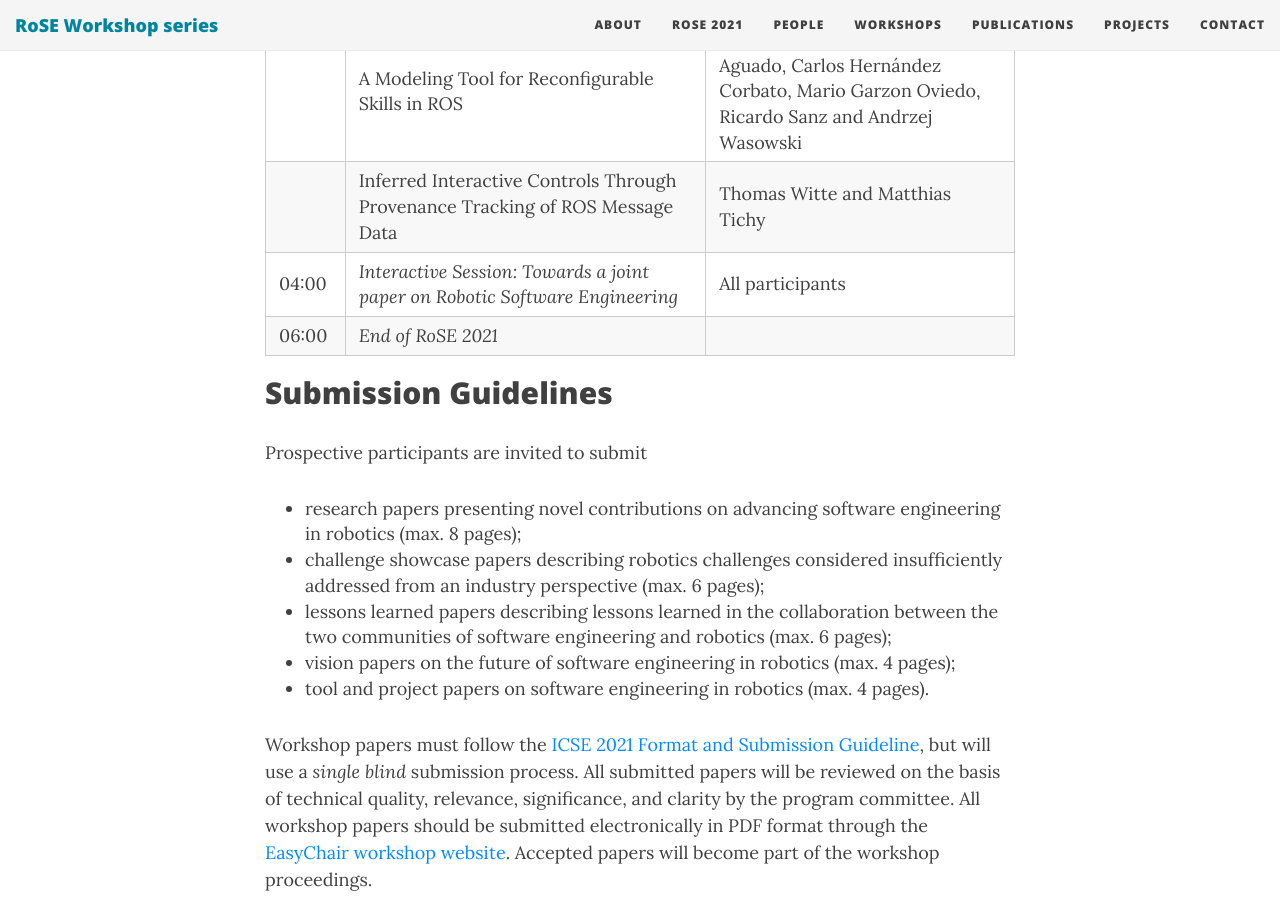
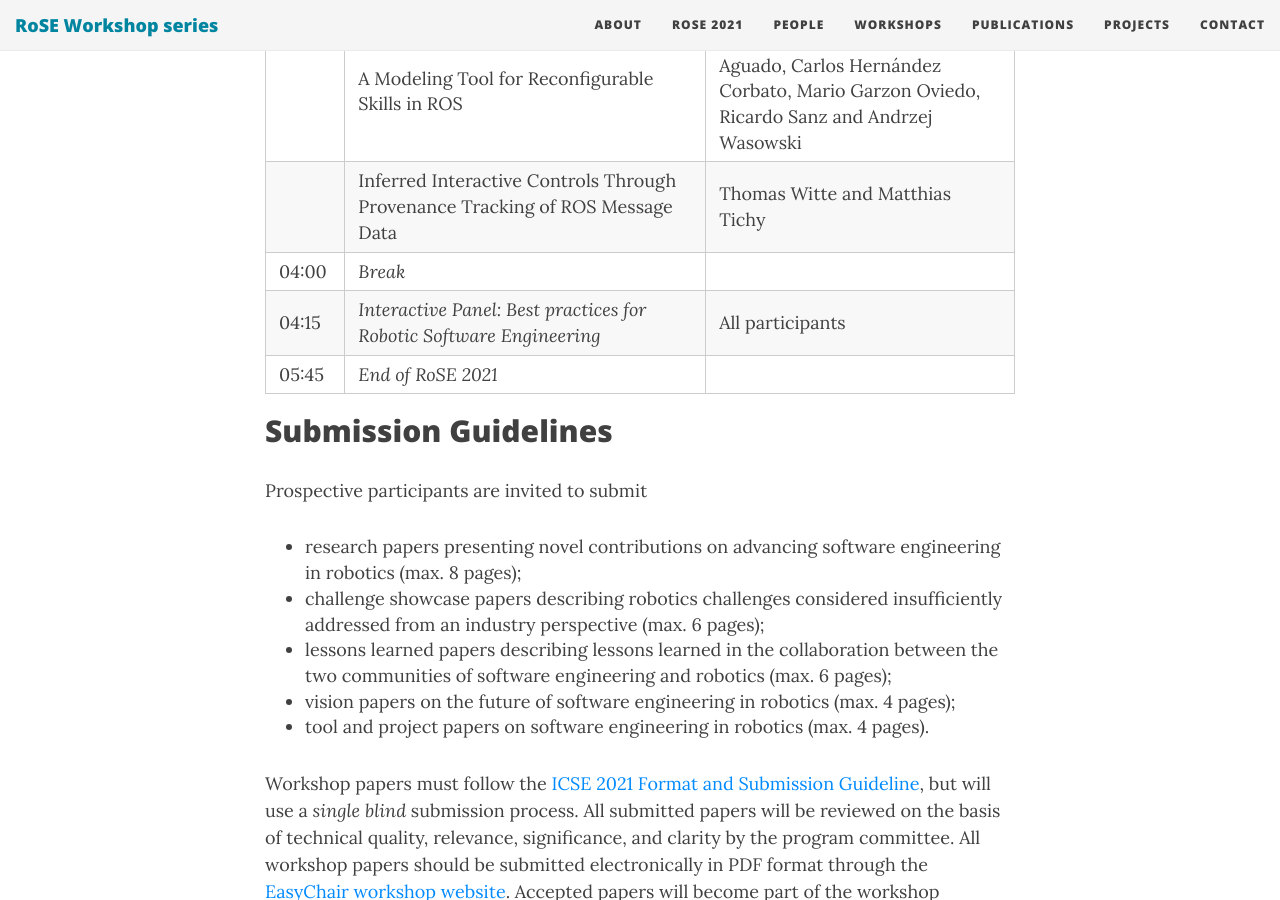
Before and after one commit to rose-workshops/rose-workshops.github.io, a Jekyll site: the page built from rose2021.md, in a window 1280 px wide and 900 px high, scrolled down 4595 px. Built offline with Jekyll 4.4.1, drawn with Linux system fonts in a browser that asks for light colours; nearby versions of some CDN libraries.

Commit message:
Add panel

```diff
--- a/rose2021.md
+++ b/rose2021.md
@@ -78,8 +78,9 @@ Times are displayed in Central European Summer Time (CEST): Amsterdam, Berlin, B
 | |  The High-Assurance ROS Framework | André Santos, Alcino Cunha and Nuno Macedo |
 | |  A Modeling Tool for Reconfigurable Skills in ROS | Darko Bozhinoski, Esther Aguado, Carlos Hernández Corbato, Mario Garzon Oviedo, Ricardo Sanz and Andrzej Wasowski |
 | |  Inferred Interactive Controls Through Provenance Tracking of ROS Message Data | Thomas Witte and Matthias Tichy |
-| 04:00 | *Interactive Session: Towards a joint paper on Robotic Software Engineering* | All participants |
-| 06:00 | *End of RoSE 2021* | |
+| 04:00 | *Break* | |
+| 04:15 | *Interactive Panel: Best practices for Robotic Software Engineering* | All participants |
+| 05:45 | *End of RoSE 2021* | |
 
 ## Submission Guidelines
 
```
